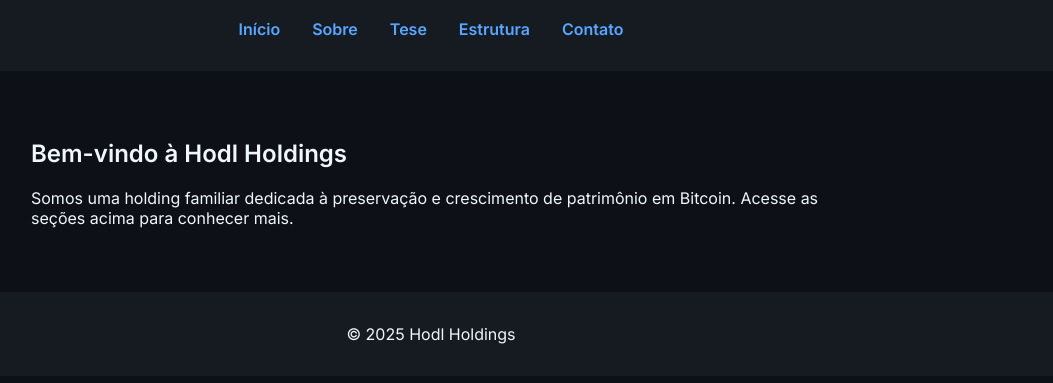
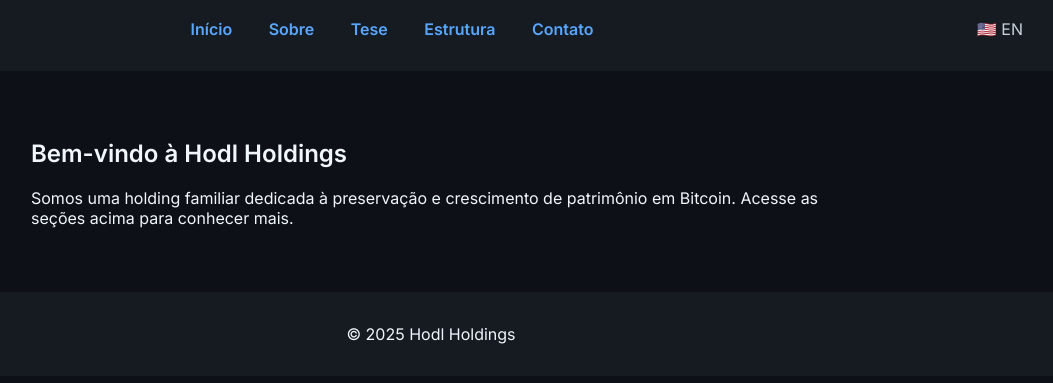
Before and after one commit to hodlholdings/hodlholdings.github.io, a plain HTML site: page index.html in a window 1280 px wide. Shown: the part 95-478 px from the top of the page, without its empty margins (209-1262 px from the left). Drawn offline with Linux system fonts and the light colour scheme.

Commit message:
Atualizar o index.html

```diff
--- a/index.html
+++ b/index.html
@@ -1 +1,11 @@
-<!DOCTYPE html><html lang="pt-br"><head><meta charset="UTF-8" /><meta name="viewport" content="width=device-width, initial-scale=1.0" /><title>Hodl Holdings</title><link href="https://fonts.googleapis.com/css2?family=Inter:wght@400;600&display=swap" rel="stylesheet"><style>body { margin: 0; font-family: 'Inter', sans-serif; background-color: #0d1117; color: #f0f6fc; } header, footer { background: #161b22; text-align: center; padding: 2rem; } nav a { color: #58a6ff; margin: 0 1rem; text-decoration: none; font-weight: 600; } section { padding: 3rem 1.5rem; max-width: 800px; margin: auto; }</style></head><body><header><h1>Hodl Holdings</h1><nav><a href="index.html">Início</a><a href="sobre.html">Sobre</a><a href="tese.html">Tese</a><a href="estrutura.html">Estrutura</a><a href="contato.html">Contato</a></nav></header><section><h2>Bem-vindo à Hodl Holdings</h2><p>Somos uma holding familiar dedicada à preservação e crescimento de patrimônio em Bitcoin. Acesse as seções acima para conhecer mais.</p></section><footer>© 2025 Hodl Holdings</footer></body></html>
+<!DOCTYPE html><html lang="pt-br"><head><meta charset="UTF-8" /><meta name="viewport" content="width=device-width, initial-scale=1.0" /><title>Hodl Holdings</title><link href="https://fonts.googleapis.com/css2?family=Inter:wght@400;600&display=swap" rel="stylesheet"><style>body { margin: 0; font-family: 'Inter', sans-serif; background-color: #0d1117; color: #f0f6fc; } header, footer { background: #161b22; text-align: center; padding: 2rem; } nav a { color: #58a6ff; margin: 0 1rem; text-decoration: none; font-weight: 600; } section { padding: 3rem 1.5rem; max-width: 800px; margin: auto; }</style></head><body><header style="background:#161b22;text-align:center;padding:2rem">
+  <h1>Hodl Holdings</h1>
+  <nav>
+    <a href="index.html" style="color:#58a6ff;margin:0 1rem">Início</a>
+    <a href="sobre.html" style="color:#58a6ff;margin:0 1rem">Sobre</a>
+    <a href="tese.html" style="color:#58a6ff;margin:0 1rem">Tese</a>
+    <a href="estrutura.html" style="color:#58a6ff;margin:0 1rem">Estrutura</a>
+    <a href="contato.html" style="color:#58a6ff;margin:0 1rem">Contato</a>
+    <span style="float:right"><a href="/en/index.html" style="color:#c9d1d9;font-weight:400">🇺🇸 EN</a></span>
+  </nav>
+</header><section><h2>Bem-vindo à Hodl Holdings</h2><p>Somos uma holding familiar dedicada à preservação e crescimento de patrimônio em Bitcoin. Acesse as seções acima para conhecer mais.</p></section><footer>© 2025 Hodl Holdings</footer></body></html>
```
